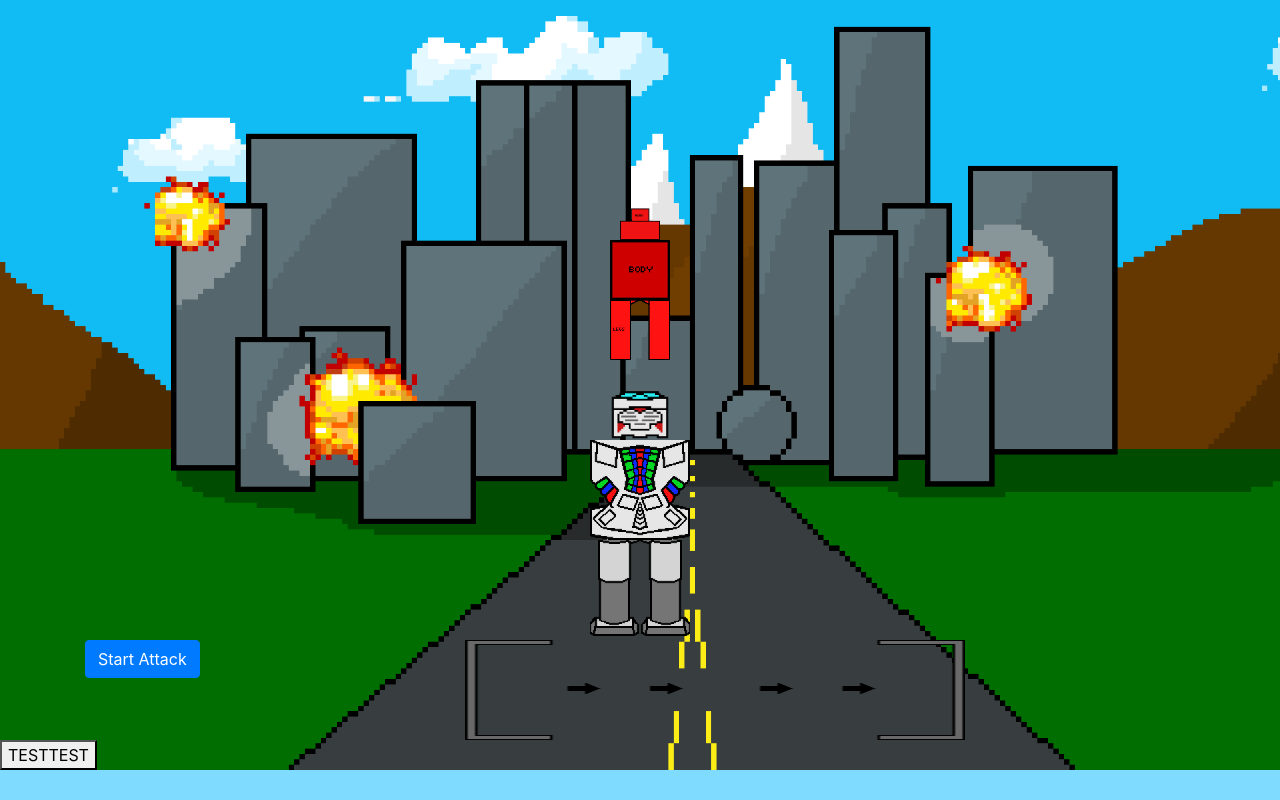
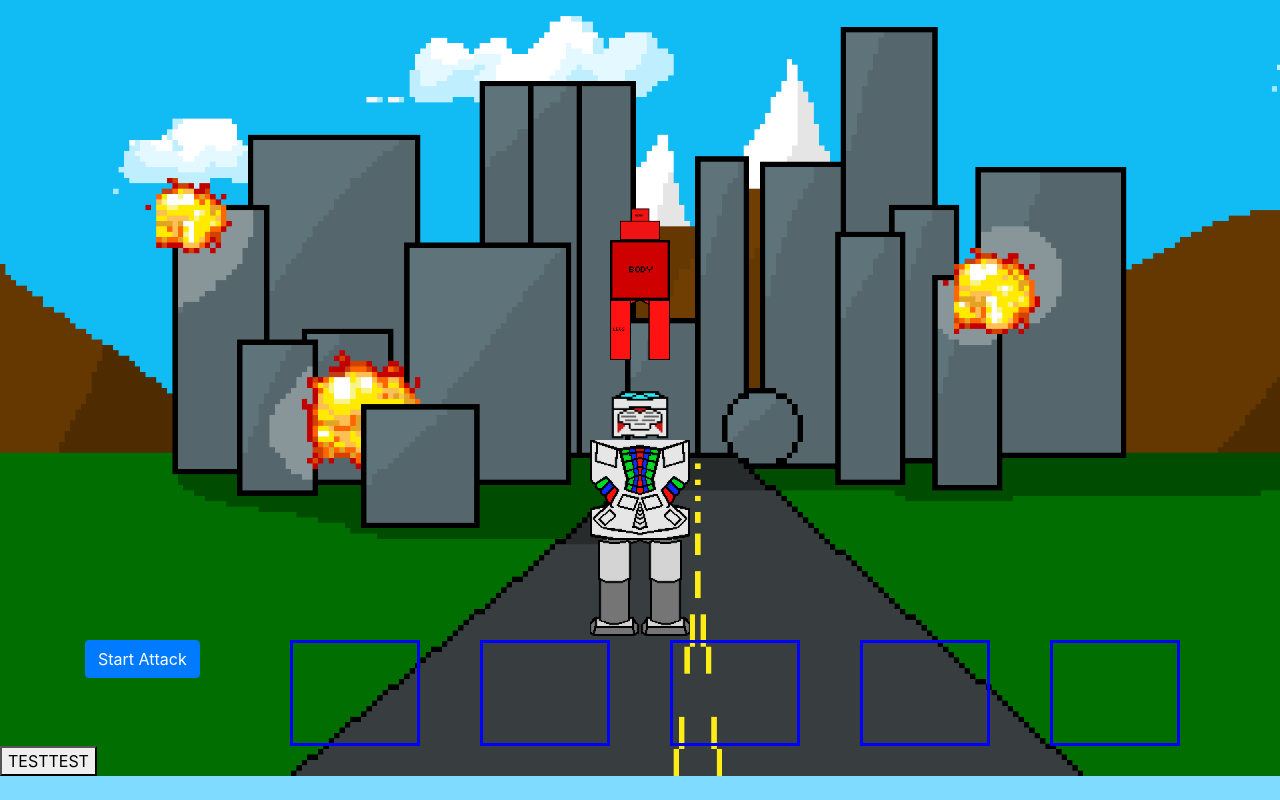
Before and after one commit to Riverface/Project-howitzer, a website built with webpack: page src/index.html in a window 1280 px wide. Both pictures are taken after a click on the button "Start Game". Built offline with nearby package versions, Linux system fonts and the light colour scheme.

Commit message:
Add display for cards que.

```diff
--- a/src/index.html
+++ b/src/index.html
@@ -6,7 +6,7 @@
 
     <meta charset="utf-8"/>
 		<title>test</title>
-
+		<script src="https://cdn.jsdelivr.net/npm/@shopify/draggable@1.0.0-beta.8/lib/plugins.js"></script>
 	</head>
 	<body>
 		<div class="container">
@@ -25,12 +25,33 @@
 				<img src="./img/legs.png" id="legs">
 			</div>
 			<div class="row">
-				<div class="col-md-4">
+				<div class="col-md-2">
 					<button type="button" class="btn btn-primary" id="attack">Start Attack</button>
 				</div>
-				<div class="col-md-6">
-					<!-- cards que goes here. -->
-					<img src="./img/card-que.png" id="que">
+				<div class="col-md-2">
+					<div class="cards">
+
+					</div>
+				</div>
+				<div class="col-md-2">
+					<div class="cards">
+
+					</div>
+				</div>
+				<div class="col-md-2">
+					<div class="cards">
+
+					</div>
+				</div>
+				<div class="col-md-2">
+					<div class="cards">
+
+					</div>
+				</div>
+				<div class="col-md-2">
+					<div class="cards">
+
+					</div>
 				</div>
 			</div>
 		</div>
--- a/src/main.js
+++ b/src/main.js
@@ -13,7 +13,7 @@ $(document).ready(function() {
     $('#start-button').slideUp();
     $('.parent').show();
     $('#attack').show();
-    $('#que').show();
+    $('.cards').show();
   });
 
   // let data = service.Acquire();
--- a/src/styles.css
+++ b/src/styles.css
@@ -62,8 +62,10 @@ body {
 	width: 60px;
 }
 
-#que {
+.cards {
 	display: none;
-	width: 500px;
-	height: 100px;
+	border: 3px solid blue;
+	padding: 50px;
+	margin-left: 15px;
+	margin-right: 15px;
 }
```
